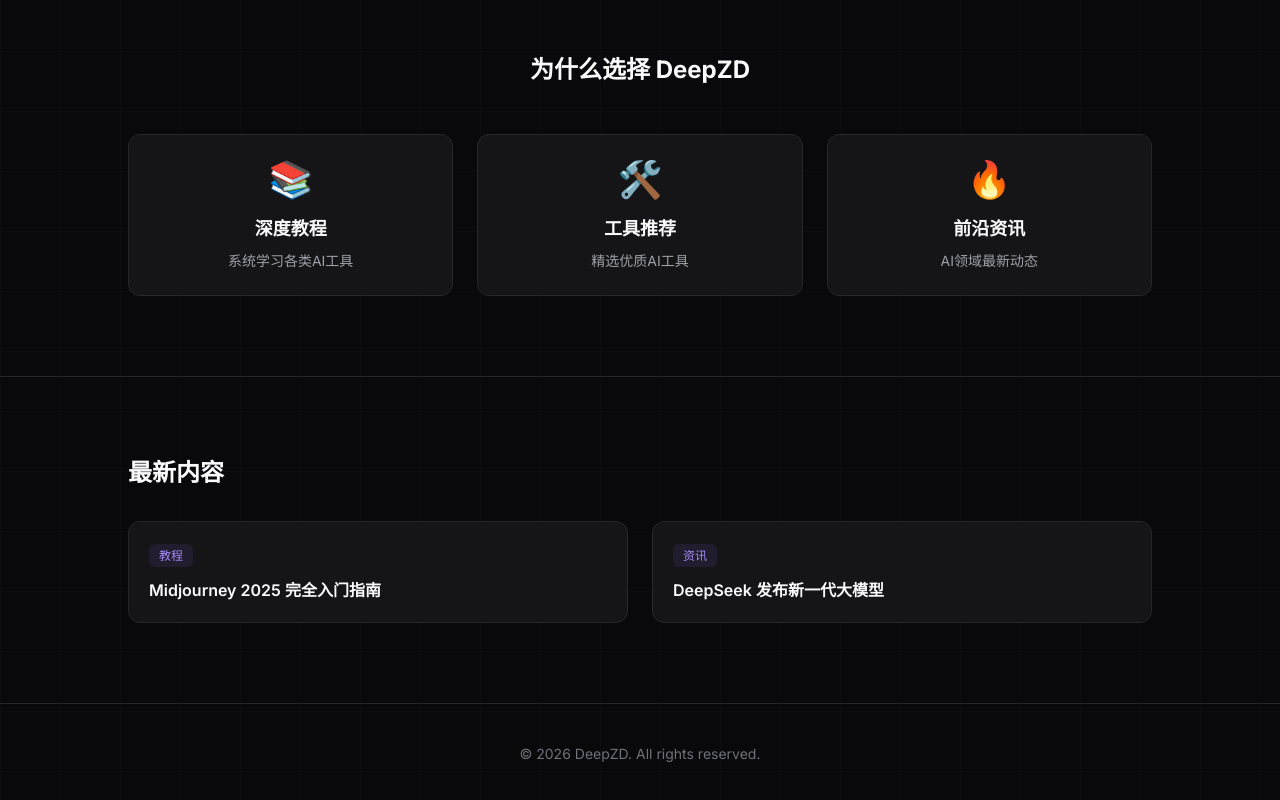
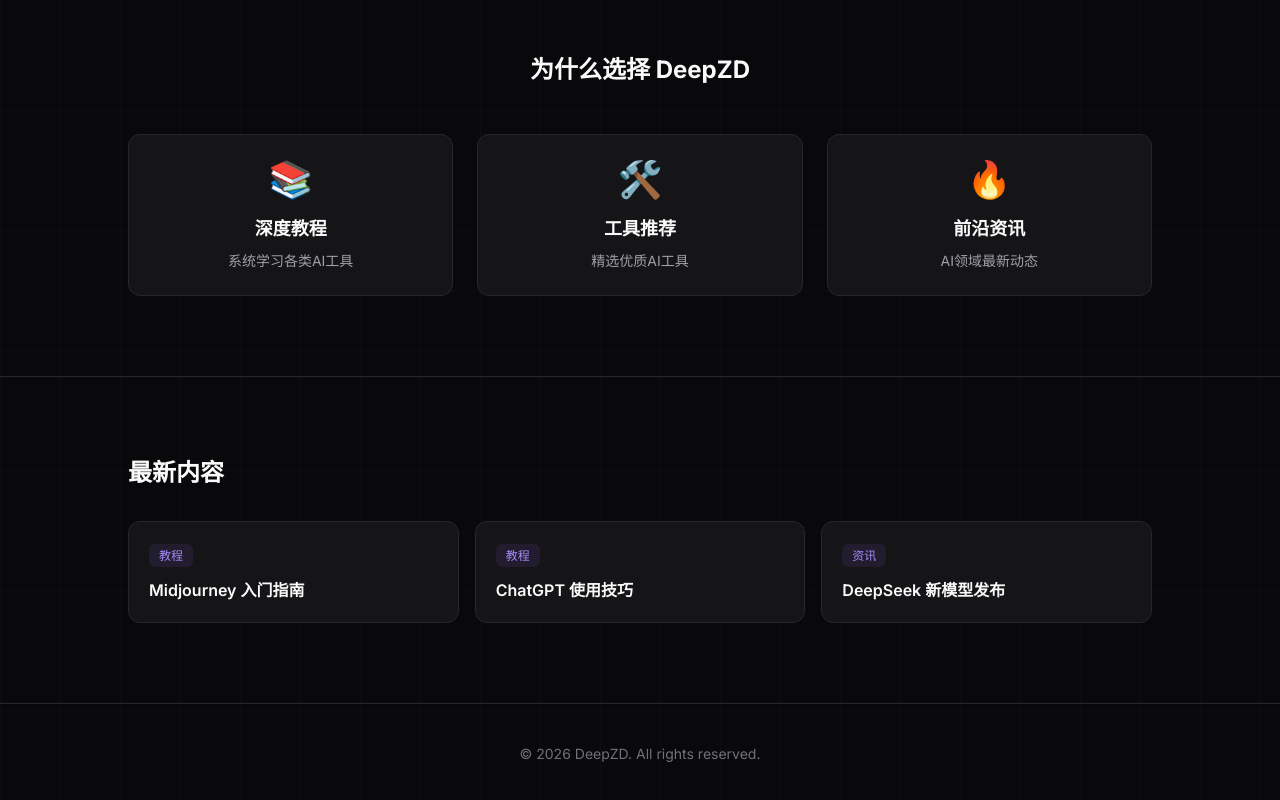
Before and after one commit to uncle-light/deepzd, a Next.js app: page / in a window 1280 px wide. Shown: the part 549-1349 px from the top of the page. Built offline with nearby package versions, Linux system fonts and the light colour scheme.

Commit message:
style: 优化首页最新内容布局

```diff
--- a/src/app/page.tsx
+++ b/src/app/page.tsx
@@ -38,9 +38,10 @@ function LatestContent() {
     <section className="py-20 px-6 border-t border-zinc-800">
       <div className="max-w-5xl mx-auto">
         <h2 className="text-2xl font-bold mb-8">最新内容</h2>
-        <div className="grid md:grid-cols-2 gap-6">
-          <ContentCard title="Midjourney 2025 完全入门指南" tag="教程" href="/tutorials/midjourney-guide" />
-          <ContentCard title="DeepSeek 发布新一代大模型" tag="资讯" href="/news/deepseek-new-model" />
+        <div className="grid md:grid-cols-3 gap-4">
+          <ContentCard title="Midjourney 入门指南" tag="教程" href="/tutorials/midjourney-guide" />
+          <ContentCard title="ChatGPT 使用技巧" tag="教程" href="/tutorials/chatgpt-tips" />
+          <ContentCard title="DeepSeek 新模型发布" tag="资讯" href="/news/deepseek-new-model" />
         </div>
       </div>
     </section>
```
